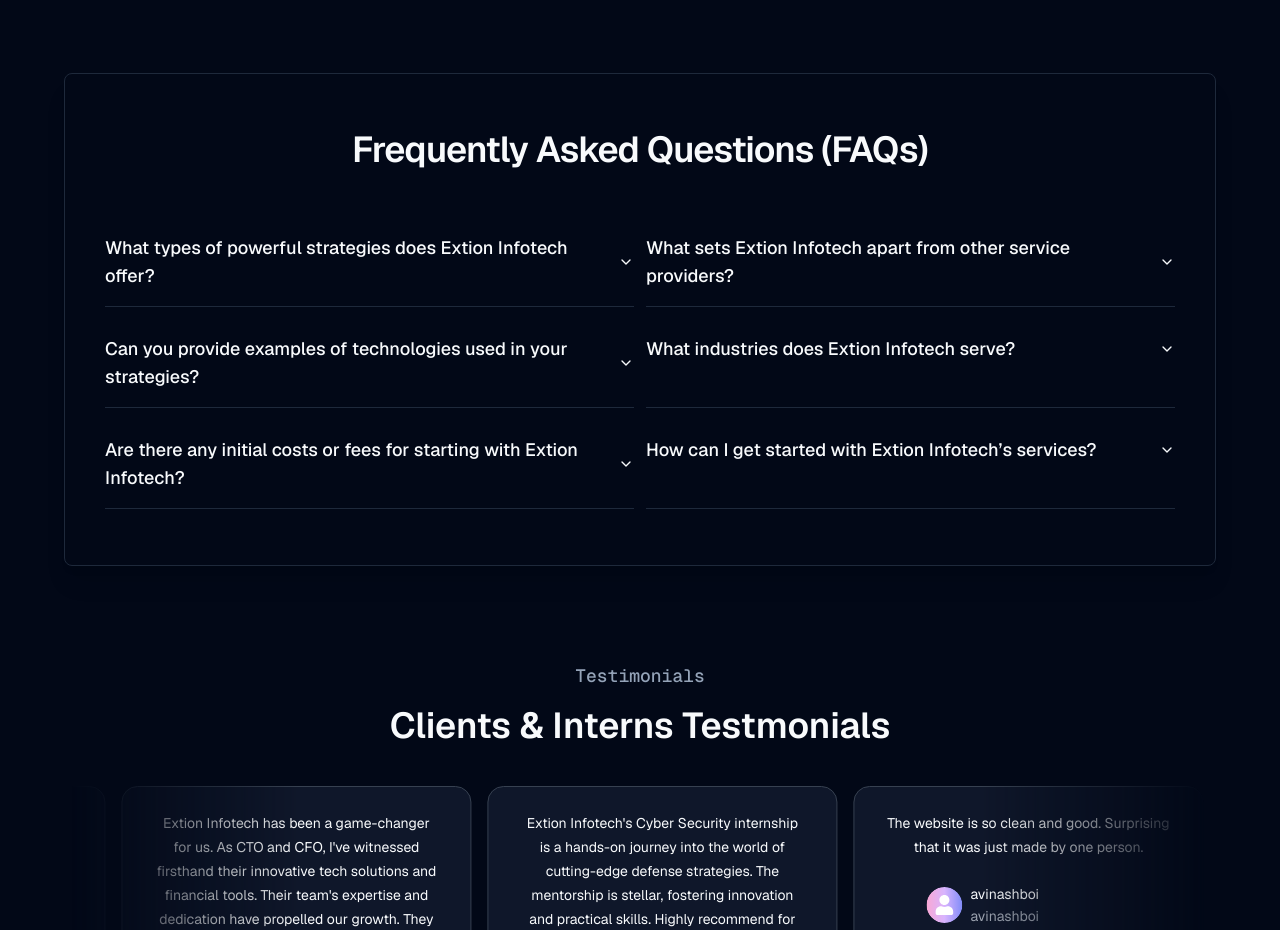
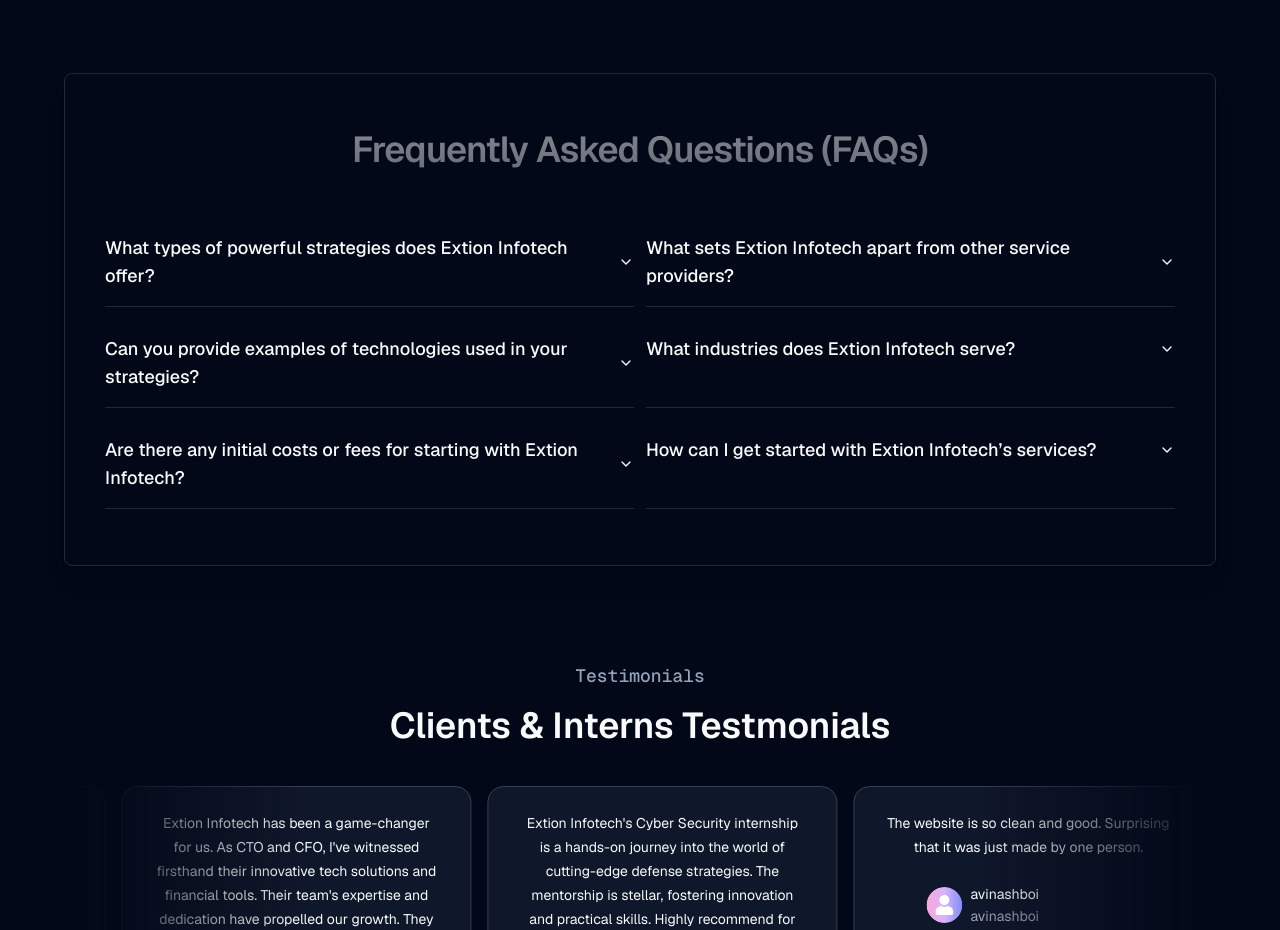
Before and after one commit to suman-3/extion-infotech-website, a Next.js app: page / in a window 1280 px wide. Shown: the part 4660-5590 px from the top of the page. Built offline with nearby package versions, Linux system fonts and the light colour scheme.

Commit message:
chore: Update FAQ section styling and animations

```diff
--- a/app/(landing)/_components/faq-section.tsx
+++ b/app/(landing)/_components/faq-section.tsx
@@ -15,7 +15,7 @@
 
   return (
     <div className="flex flex-col w-full z-10 px-5 lg:px-10 overflow-hidden rounded-lg border bg-background md:shadow-xl py-10 lg:py-14">
-      <h1 className="scroll-m-20 pb-[3rem] text-center text-3xl font-semibold tracking-tight lg:text-4xl">
+      <h1 className="scroll-m-20 pb-[3rem] text-center text-3xl font-semibold animate-pulse bg-gradient-to-b from-black to-gray-700/80 dark:from-white dark:to-slate-400 inline-block text-transparent bg-clip-text tracking-tight lg:text-4xl">
         Frequently Asked Questions (FAQs)
       </h1>
       <Accordion
```
